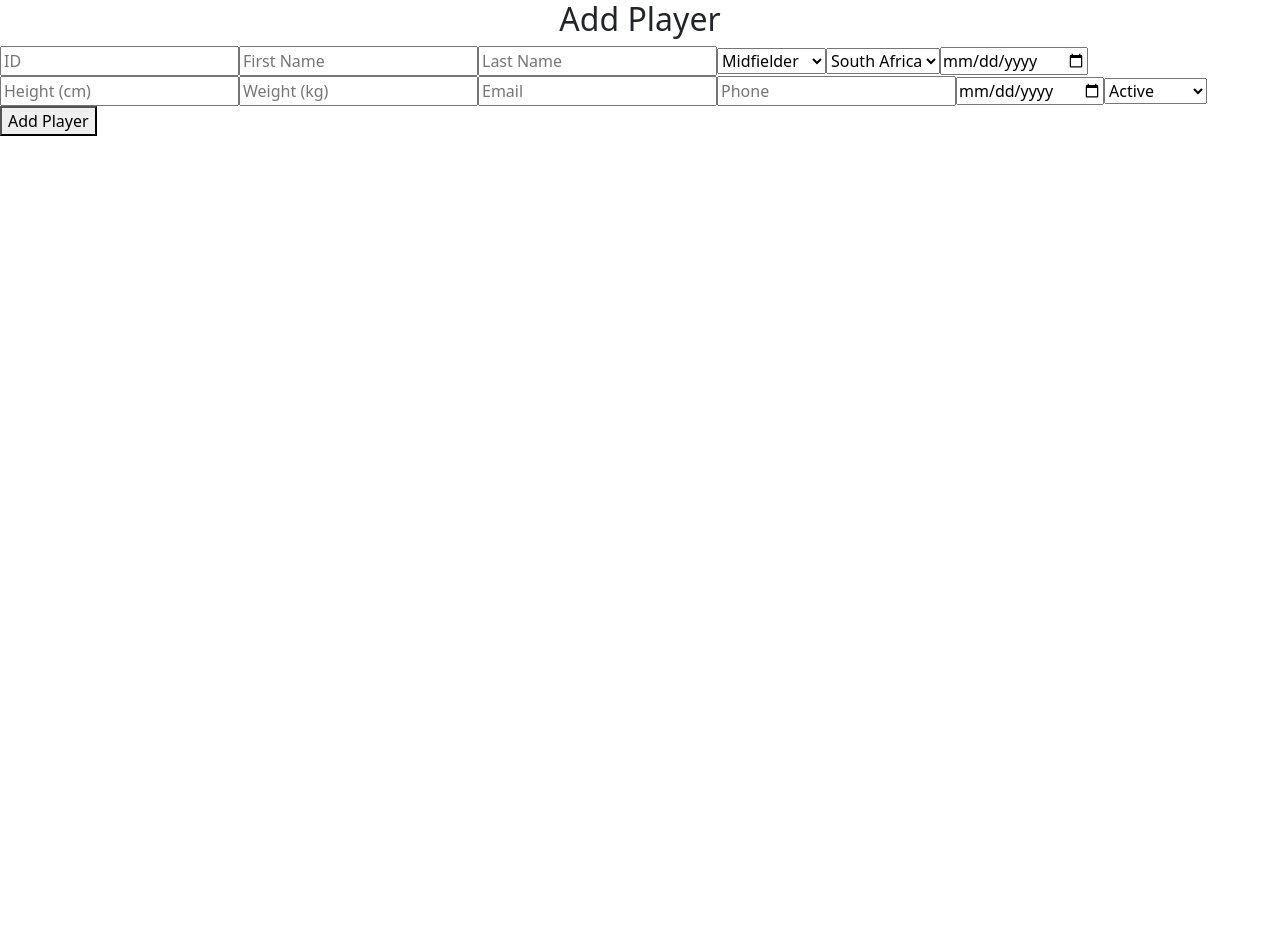
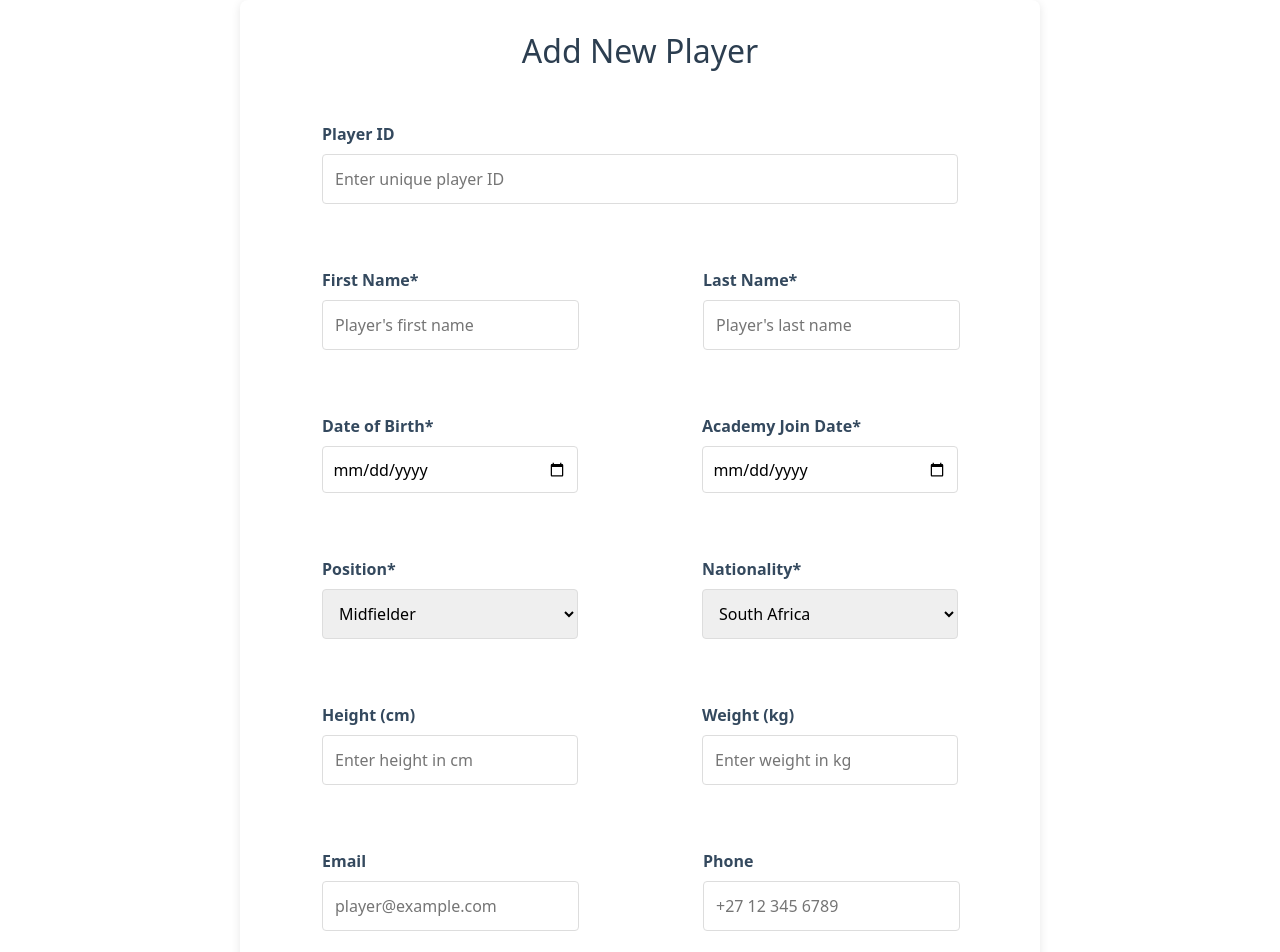
Before and after one commit to gitLunga/FMT, a React (Create React App) app: page /playerform in a window 1280 px wide. Shown: the top 952 px of the page. Before the commit the page ends 800 px from the top, so only its background shows below. Built offline with nearby package versions, Linux system fonts and the light colour scheme.

Commit message:
player form and styling

```diff
--- a/src/component/PlayerForm.js
+++ b/src/component/PlayerForm.js
@@ -1,5 +1,6 @@
 import React, { useState } from 'react';
 import api from '../api';
+import '../styles/playerForm.css'; // Import the CSS file
 
 const initialForm = {
   player_id: '',
@@ -19,6 +20,7 @@ const initialForm = {
 const PlayerForm = ({ onSuccess }) => {
   const [form, setForm] = useState(initialForm);
   const [error, setError] = useState(null);
+  const [success, setSuccess] = useState(false);
 
   const handleChange = e => {
     setForm({ ...form, [e.target.name]: e.target.value });
@@ -27,6 +29,7 @@ const PlayerForm = ({ onSuccess }) => {
   const handleSubmit = async (e) => {
     e.preventDefault();
     setError(null);
+    setSuccess(false);
 
     if (!form.first_name || !form.last_name) {
       setError('First name and last name are required');
@@ -36,9 +39,10 @@ const PlayerForm = ({ onSuccess }) => {
     try {
       await api.post('/players', form);
       setForm(initialForm);
+      setSuccess(true);
       onSuccess();
     } catch (error) {
-      console.error('API Error:', error.message);
+      console.error('API Error:', error);
       setError(
         error.response?.data?.error ||
         error.response?.data?.message ||
@@ -48,42 +52,185 @@ const PlayerForm = ({ onSuccess }) => {
   };
 
   return (
-    <form onSubmit={handleSubmit}>
-      <h2>Add Player</h2>
+    <div className="player-form-container">
+      <h2 className="form-title">Add New Player</h2>
 
-      {error && <div className="error-message">{error}</div>}
+      {error && <div className="alert error">{error}</div>}
+      {success && <div className="alert success">Player added successfully!</div>}
 
-      <input name="player_id" placeholder="ID" value={form.player_id} onChange={handleChange} />
-      <input name="first_name" placeholder="First Name" value={form.first_name} onChange={handleChange} required />
-      <input name="last_name" placeholder="Last Name" value={form.last_name} onChange={handleChange} required />
+      <form onSubmit={handleSubmit} className="player-form">
+        <div className="form-group">
+          <label htmlFor="player_id">Player ID</label>
+          <input
+            id="player_id"
+            name="player_id"
+            value={form.player_id}
+            onChange={handleChange}
+            placeholder="Enter unique player ID"
+          />
+        </div>
 
-      <select name="position" value={form.position} onChange={handleChange} required>
+        <div className="form-row">
+          <div className="form-group">
+            <label htmlFor="first_name">First Name*</label>
+            <input
+              id="first_name"
+              name="first_name"
+              value={form.first_name}
+              onChange={handleChange}
+              placeholder="Player's first name"
+              required
+            />
+          </div>
+
+          <div className="form-group">
+            <label htmlFor="last_name">Last Name*</label>
+            <input
+              id="last_name"
+              name="last_name"
+              value={form.last_name}
+              onChange={handleChange}
+              placeholder="Player's last name"
+              required
+            />
+          </div>
+        </div>
+
+        <div className="form-row">
+          <div className="form-group">
+            <label htmlFor="date_of_birth">Date of Birth*</label>
+            <input
+              id="date_of_birth"
+              type="date"
+              name="date_of_birth"
+              value={form.date_of_birth}
+              onChange={handleChange}
+              required
+            />
+          </div>
+
+          <div className="form-group">
+            <label htmlFor="academy_join_date">Academy Join Date*</label>
+            <input
+              id="academy_join_date"
+              type="date"
+              name="academy_join_date"
+              value={form.academy_join_date}
+              onChange={handleChange}
+              required
+            />
+          </div>
+        </div>
+
+        <div className="form-row">
+          <div className="form-group">
+            <label htmlFor="position">Position*</label>
+            <select
+              id="position"
+              name="position"
+              value={form.position}
+              onChange={handleChange}
+              required
+            >
               <option value="MIDFIELDER">Midfielder</option>
               <option value="GOALKEEPER">Goalkeeper</option>
               <option value="DEFENDER">Defender</option>
             </select>
+          </div>
 
-      <select name="nationality" value={form.nationality} onChange={handleChange} required>
+          <div className="form-group">
+            <label htmlFor="nationality">Nationality*</label>
+            <select
+              id="nationality"
+              name="nationality"
+              value={form.nationality}
+              onChange={handleChange}
+              required
+            >
               <option value="South Africa">South Africa</option>
               <option value="Nigeria">Nigeria</option>
               <option value="Other">Other</option>
             </select>
+          </div>
+        </div>
 
-      <input name="date_of_birth" type="date" value={form.date_of_birth} onChange={handleChange} required />
-      <input name="height" type="number" placeholder="Height (cm)" value={form.height} onChange={handleChange} />
-      <input name="weight" type="number" placeholder="Weight (kg)" value={form.weight} onChange={handleChange} />
-      <input name="contact_email" type="email" placeholder="Email" value={form.contact_email} onChange={handleChange} />
-      <input name="contact_phone" placeholder="Phone" value={form.contact_phone} onChange={handleChange} />
-      <input name="academy_join_date" type="date" value={form.academy_join_date} onChange={handleChange} required />
+        <div className="form-row">
+          <div className="form-group">
+            <label htmlFor="height">Height (cm)</label>
+            <input
+              id="height"
+              type="number"
+              name="height"
+              value={form.height}
+              onChange={handleChange}
+              placeholder="Enter height in cm"
+              min="100"
+              max="250"
+            />
+          </div>
 
-      <select name="status" value={form.status} onChange={handleChange} required>
+          <div className="form-group">
+            <label htmlFor="weight">Weight (kg)</label>
+            <input
+              id="weight"
+              type="number"
+              name="weight"
+              value={form.weight}
+              onChange={handleChange}
+              placeholder="Enter weight in kg"
+              min="30"
+              max="120"
+            />
+          </div>
+        </div>
+
+        <div className="form-row">
+          <div className="form-group">
+            <label htmlFor="contact_email">Email</label>
+            <input
+              id="contact_email"
+              type="email"
+              name="contact_email"
+              value={form.contact_email}
+              onChange={handleChange}
+              placeholder="player@example.com"
+            />
+          </div>
+
+          <div className="form-group">
+            <label htmlFor="contact_phone">Phone</label>
+            <input
+              id="contact_phone"
+              name="contact_phone"
+              value={form.contact_phone}
+              onChange={handleChange}
+              placeholder="+27 12 345 6789"
+            />
+          </div>
+        </div>
+
+        <div className="form-group">
+          <label htmlFor="status">Status*</label>
+          <select
+            id="status"
+            name="status"
+            value={form.status}
+            onChange={handleChange}
+            required
+          >
             <option value="Active">Active</option>
             <option value="Inactive">Inactive</option>
             <option value="Graduated">Graduated</option>
           </select>
+        </div>
 
-      <button type="submit">Add Player</button>
+        <div className="form-actions">
+          <button type="submit" className="submit-btn">
+            Add Player
+          </button>
+        </div>
       </form>
+    </div>
   );
 };
 
--- /dev/null
+++ b/src/styles/playerForm.css
@@ -0,0 +1,125 @@
+.player-form-container {
+    max-width: 800px;
+    margin: 0 auto;
+    padding: 2rem;
+    background: #fff;
+    border-radius: 8px;
+    box-shadow: 0 2px 10px rgba(0, 0, 0, 0.1);
+  }
+
+  .form-title {
+    color: #2c3e50;
+    text-align: center;
+    margin-bottom: 2rem;
+  }
+
+  .player-form {
+    display: flex;
+    flex-direction: column;
+    gap: 1.5rem;
+  }
+
+  .form-row {
+    display: flex;
+    gap: 1.5rem;
+  }
+
+  .form-row .form-group {
+    flex: 1;
+  }
+
+  .form-group {
+    display: flex;
+    flex-direction: column;
+    gap: 0.5rem;
+  }
+
+  .form-group label {
+    font-weight: 600;
+    color: #34495e;
+  }
+
+  .form-group label::after {
+    content: '';
+    display: inline-block;
+    width: 4px;
+    height: 4px;
+    background: #e74c3c;
+    border-radius: 50%;
+    margin-left: 4px;
+    vertical-align: middle;
+  }
+
+  .form-group label:not([required])::after {
+    display: none;
+  }
+
+  .form-group input,
+  .form-group select {
+    padding: 0.75rem;
+    border: 1px solid #ddd;
+    border-radius: 4px;
+    font-size: 1rem;
+    transition: border-color 0.3s;
+  }
+
+  .form-group input:focus,
+  .form-group select:focus {
+    outline: none;
+    border-color: #3498db;
+    box-shadow: 0 0 0 2px rgba(52, 152, 219, 0.2);
+  }
+
+  .form-group input[type="date"] {
+    padding: 0.65rem;
+  }
+
+  .form-actions {
+    display: flex;
+    justify-content: flex-end;
+    margin-top: 1rem;
+  }
+
+  .submit-btn {
+    background-color: #27ae60;
+    color: white;
+    border: none;
+    padding: 0.75rem 1.5rem;
+    border-radius: 4px;
+    font-size: 1rem;
+    cursor: pointer;
+    transition: background-color 0.3s;
+  }
+
+  .submit-btn:hover {
+    background-color: #2ecc71;
+  }
+
+  .alert {
+    padding: 1rem;
+    border-radius: 4px;
+    margin-bottom: 1.5rem;
+  }
+
+  .alert.error {
+    background-color: #fdecea;
+    color: #c62828;
+    border-left: 4px solid #c62828;
+  }
+
+  .alert.success {
+    background-color: #e8f5e9;
+    color: #2e7d32;
+    border-left: 4px solid #2e7d32;
+  }
+
+  @media (max-width: 768px) {
+    .form-row {
+      flex-direction: column;
+      gap: 1rem;
+    }
+
+    .player-form-container {
+      padding: 1rem;
+    }
+  }
```
Also changed, not shown: 1 other file (tests, documents, lock files or other folders). Lines whose indentation alone changed are shown as unchanged.
